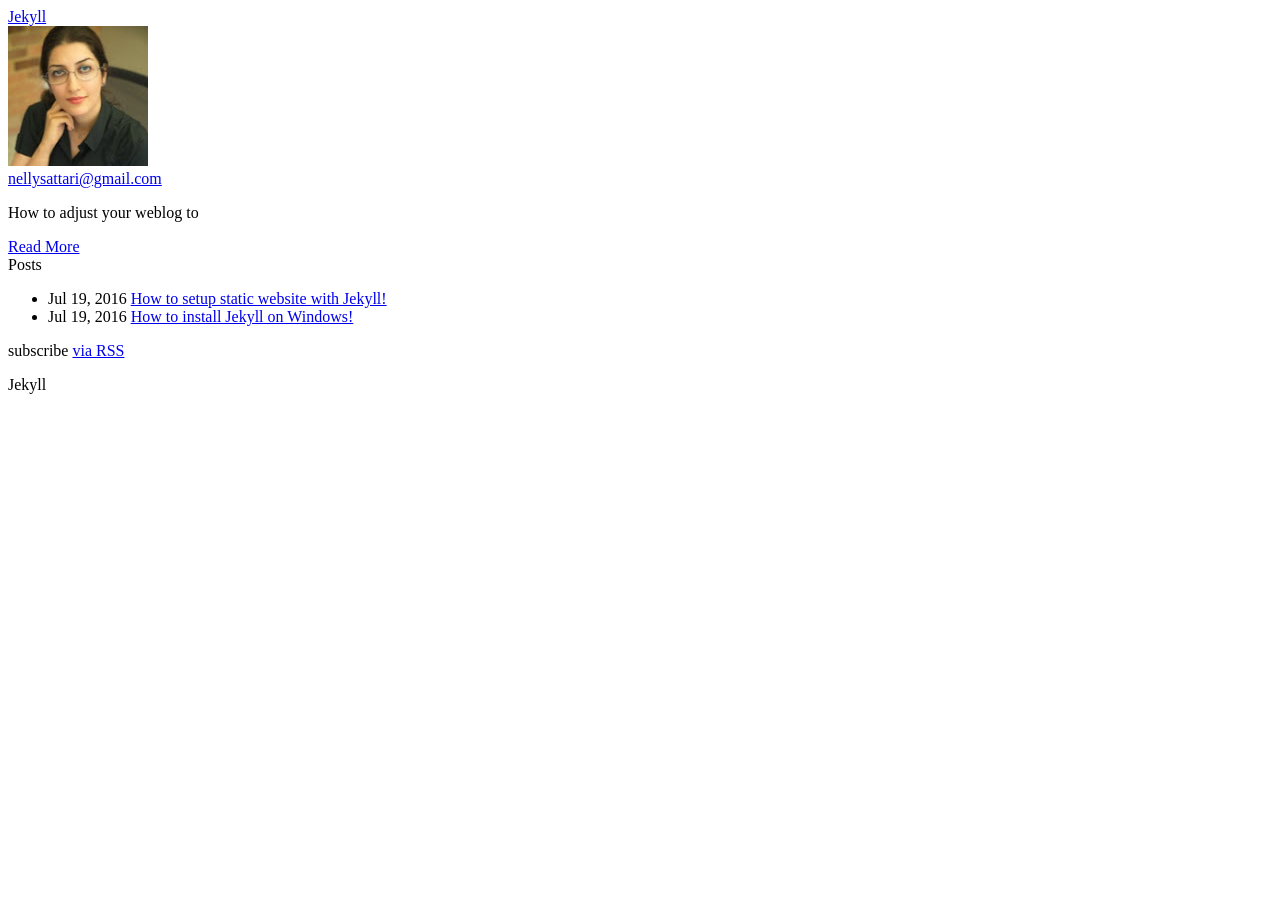
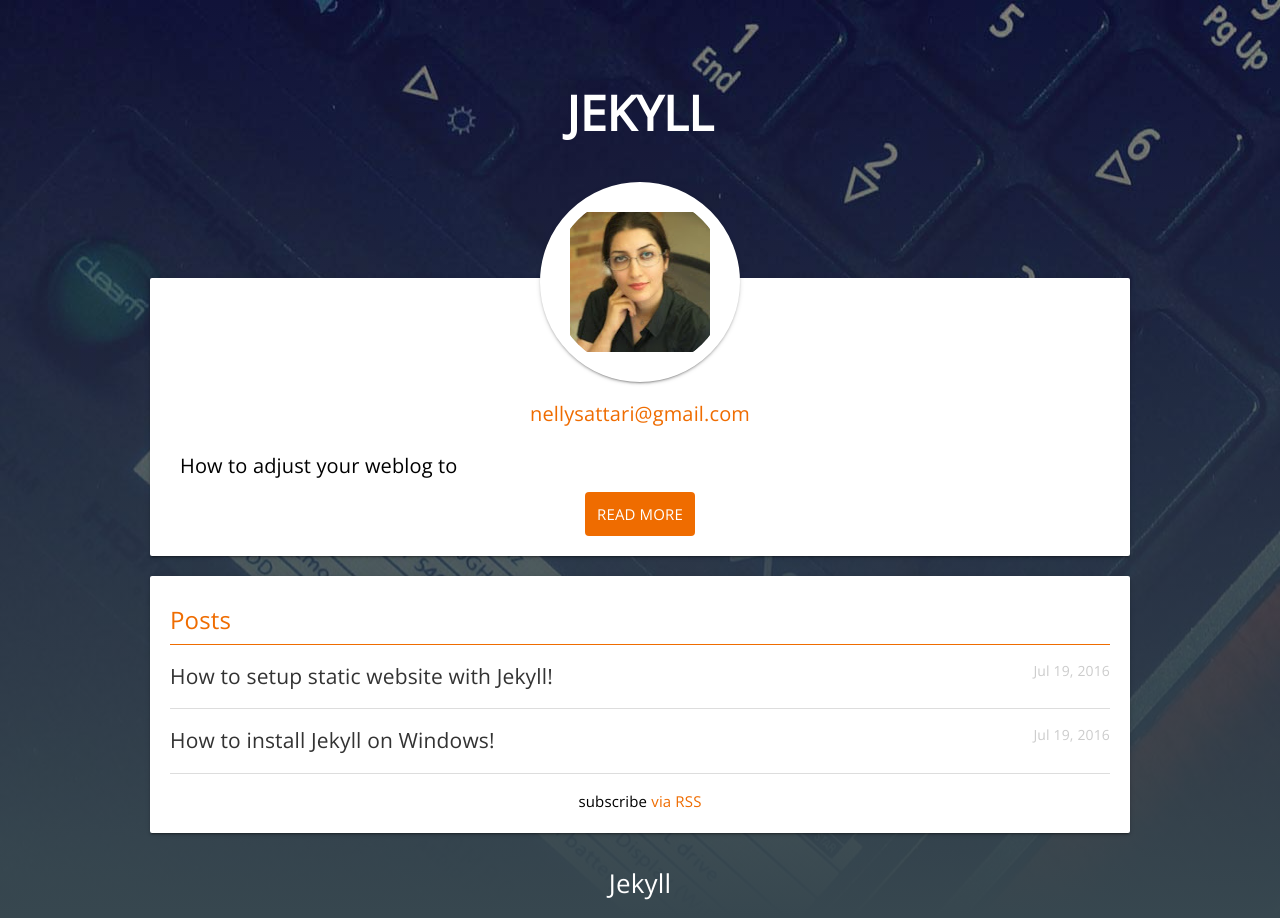
Before and after one commit to nellysattari/Jekyll, a Jekyll site: the page built from index.html, in a window 1280 px wide. Built offline with Jekyll 4.4.1, drawn with Linux system fonts in a browser that asks for light colours.

Commit message:
rebase branches

```diff
--- a/_includes/head.html
+++ b/_includes/head.html
@@ -6,7 +6,7 @@
   <title>{% if page.title %}{{ page.title | escape }}{% else %}{{ site.title | escape }}{% endif %}</title>
   <meta name="description" content="{% if page.excerpt %}{{ page.excerpt | strip_html | strip_newlines | truncate: 160 }}{% else %}{{ site.description }}{% endif %}">
 
-  <link rel="stylesheet" href="{{ site.baseurl}} css/main.css" ">
+  <link rel="stylesheet" href="{{ site.baseurl}}/css/main.css" ">
   <link rel="canonical" href="{{ page.url | replace:'index.html','' | prepend: site.baseurl | prepend: site.url }}">
   <link rel="alternate" type="application/rss+xml" title="{{ site.title }}" href="{{ "/feed.xml" | prepend: site.baseurl | prepend: site.url }}">
 </head>
```
